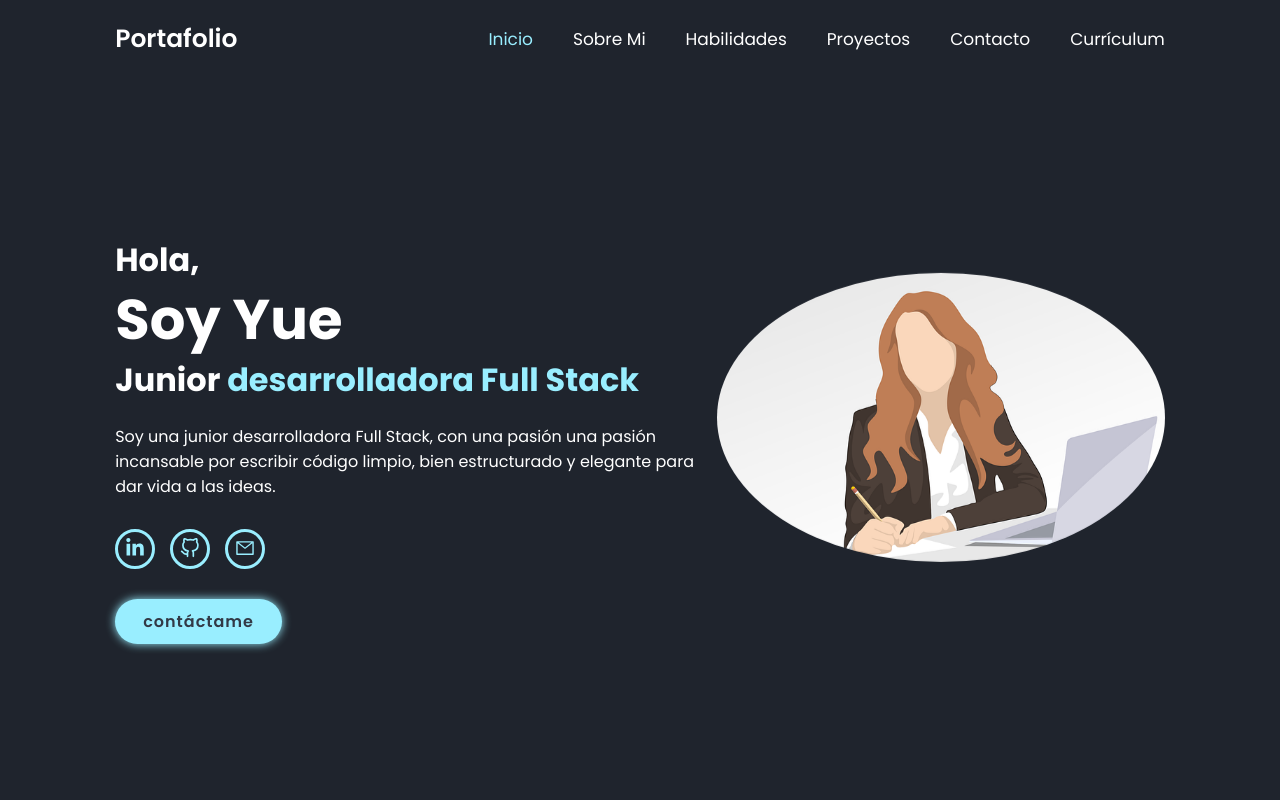
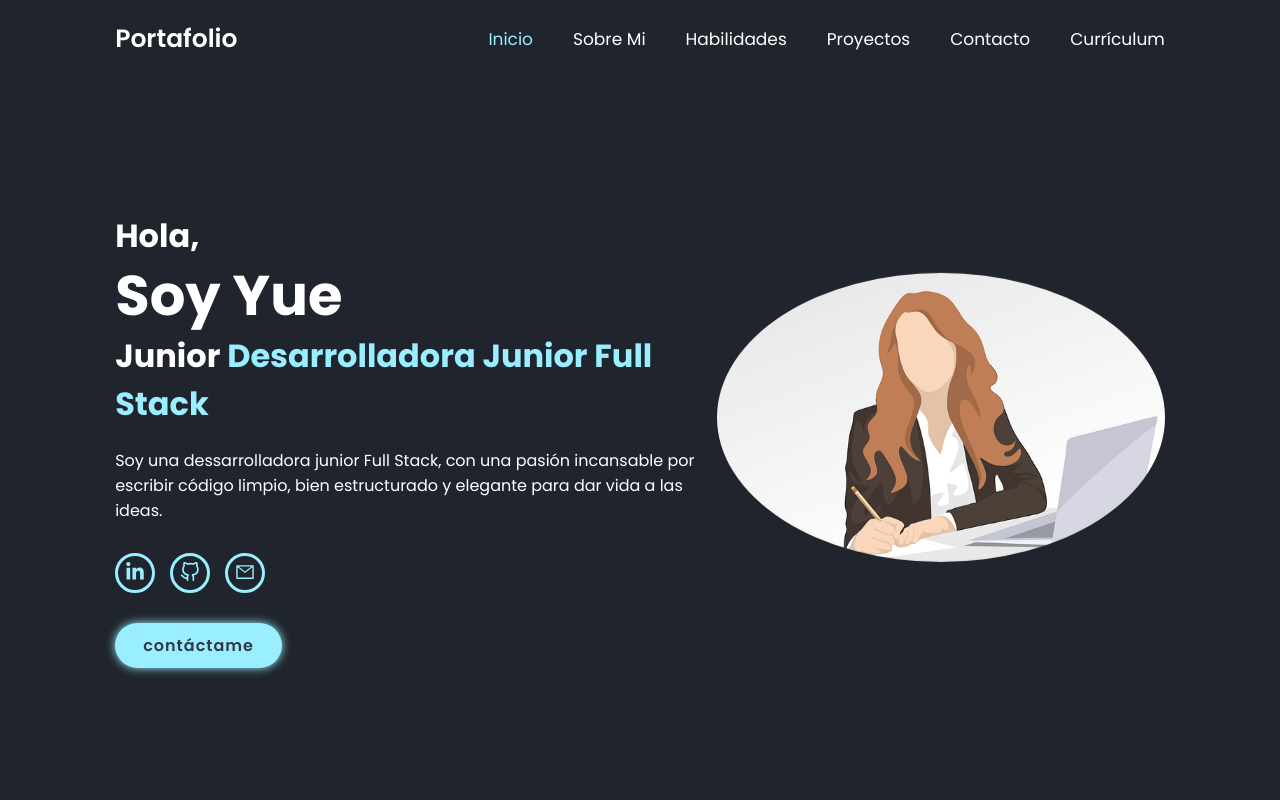
Before and after one commit to MoonBrillante/Portfolio_React, a React (Vite) app: page / in a window 1280 px wide. Shown: the top 800 px of the page. Built offline with nearby package versions, Linux system fonts and the light colour scheme; no server answers.

Commit message:
Update Home.jsx

```diff
--- a/src/components/Home.jsx
+++ b/src/components/Home.jsx
@@ -14,8 +14,8 @@ const Home = () => {
 <div className="home-content">
             <h3>Hola,</h3>
             <h1>Soy Yue</h1>
-            <h3>Junior<span className="multiple-text"> desarrolladora Full Stack</span></h3>
-        <p>Soy una junior desarrolladora Full Stack, con una pasión una pasión incansable por escribir código limpio, bien estructurado y elegante para dar vida a las ideas.</p>
+            <h3>Junior<span className="multiple-text"> Desarrolladora Junior Full Stack</span></h3>
+        <p>Soy una dessarrolladora junior Full Stack, con una pasión incansable por escribir código limpio, bien estructurado y elegante para dar vida a las ideas.</p>
         <div className='social-media'>
             <a href="https://www.linkedin.com/in/yueming-zhang-7a6a63b8/" target="_blank"><i className='linkedin' ><FaLinkedinIn/></i></a>
             <a href="https://github.com/MoonBrillante" target="_blank"><i className='github' ><FiGithub/></i></a>
```
